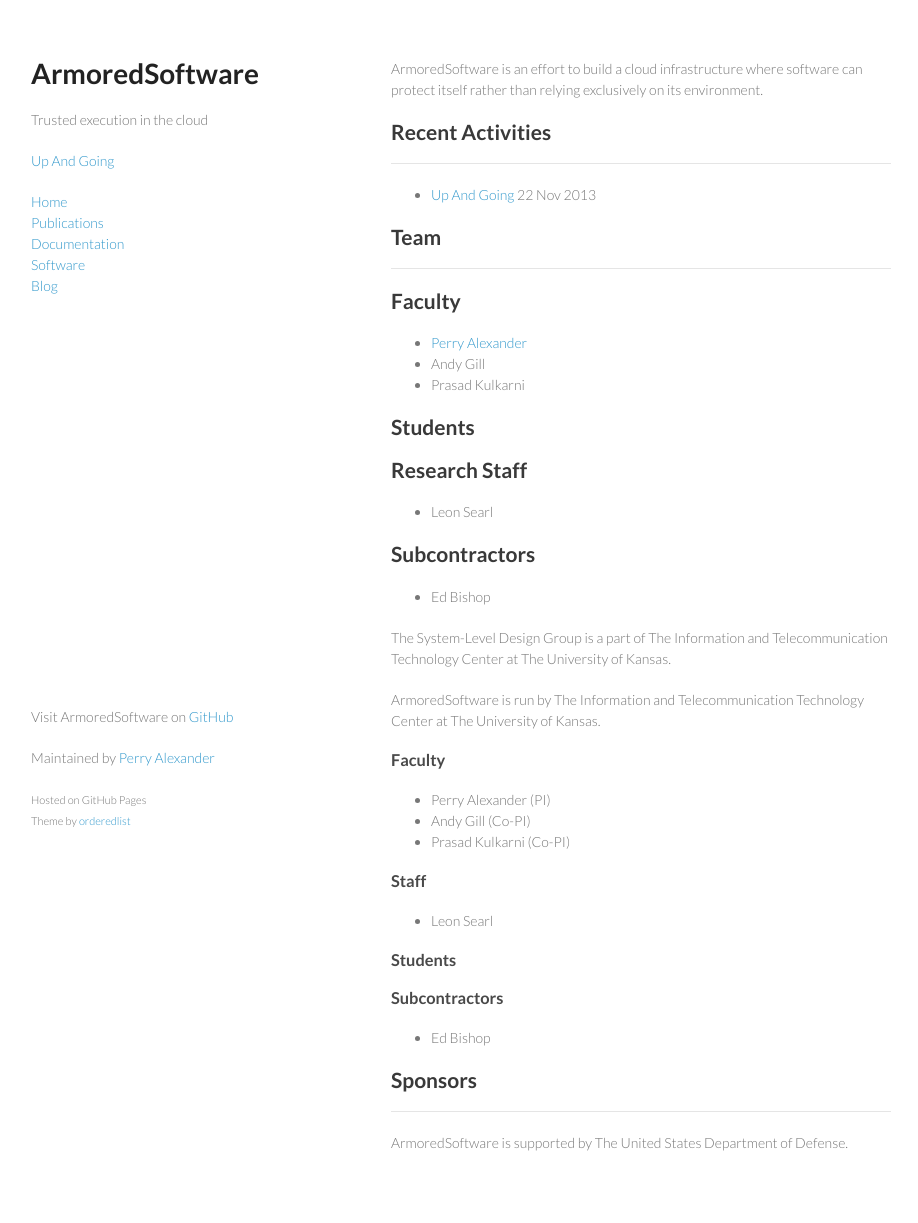
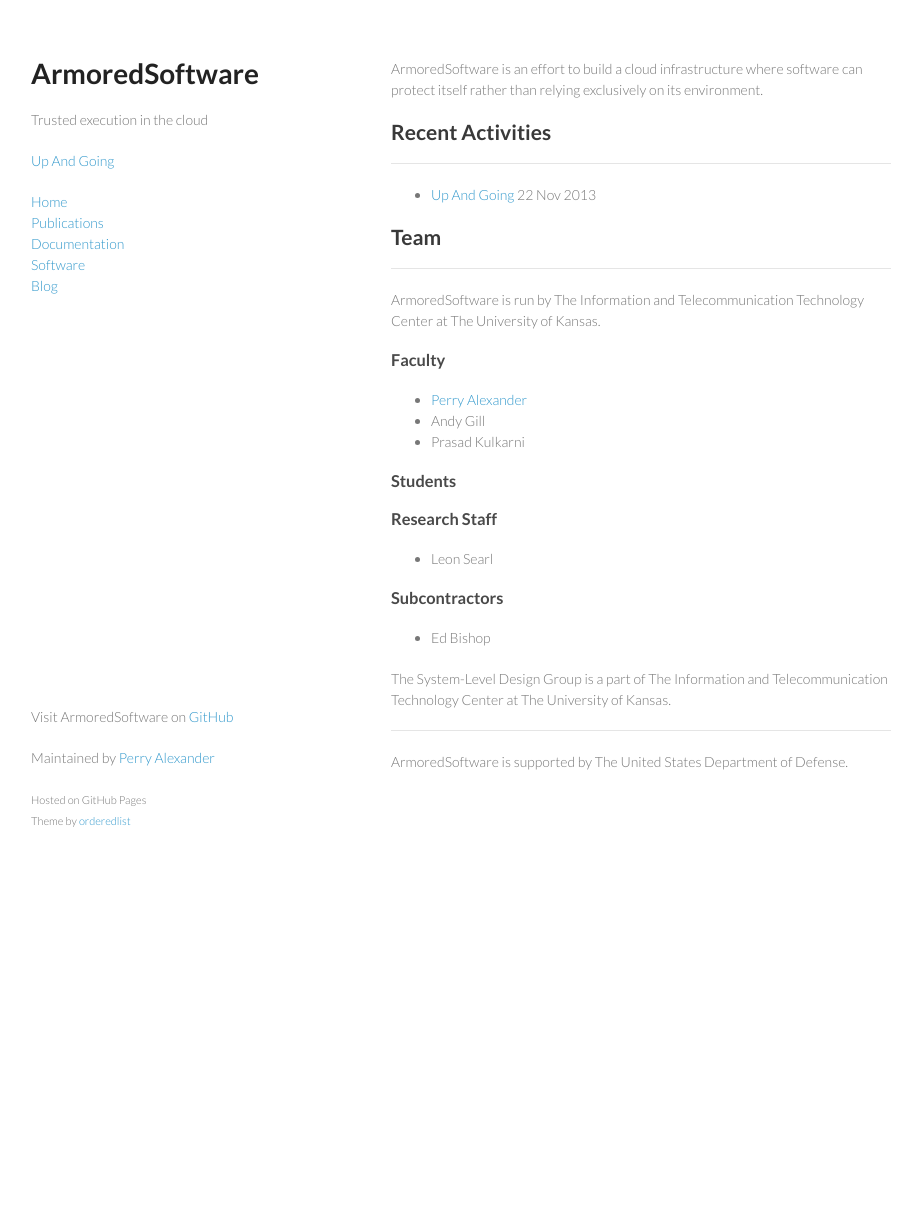
Before and after one commit to armoredsoftware/armoredsoftware.github.io, a Jekyll site: the page built from index.md, in a window 1280 px wide. Shown: the whole page, without its empty margins (179-1097 px from the left). Built offline with Jekyll 4.4.1, drawn with Linux system fonts in a browser that asks for light colours; after the commit the page ends 900 px from its top, so only the background shows below that.

Commit message:
moving to standard template

```diff
--- a/_includes/people.html
+++ b/_includes/people.html
@@ -1,4 +1,4 @@
-## Faculty
+### Faculty
 
 <ul>
 {% for person in site.data.people %}
@@ -13,7 +13,7 @@
 {% endfor %}
 </ul>
 
-## Students
+### Students
 
 <ul>
 {% for person in site.data.people %}
@@ -28,7 +28,7 @@
 {% endfor %}
 </ul>
 
-## Research Staff
+### Research Staff
 
 <ul>
 {% for person in site.data.people %}
@@ -43,7 +43,7 @@
 {% endfor %}
 </ul>
 
-## Subcontractors
+### Subcontractors
 
 <ul>
 {% for person in site.data.people %}
--- a/index.md
+++ b/index.md
@@ -17,28 +17,11 @@ environment.
 ## Team
 -----
 
-{% include people.html %}
-
 ArmoredSoftware is run by The Information and Telecommunication
 Technology Center at The University of Kansas.
 
-### Faculty
+{% include people.html %}
 
-* Perry Alexander (PI)
-* Andy Gill (Co-PI)
-* Prasad Kulkarni (Co-PI)
-
-### Staff
-
-* Leon Searl
-
-### Students
-
-### Subcontractors
-
-* Ed Bishop
-
-## Sponsors
 -----
 
 ArmoredSoftware is supported by The United States Department of Defense.
```
